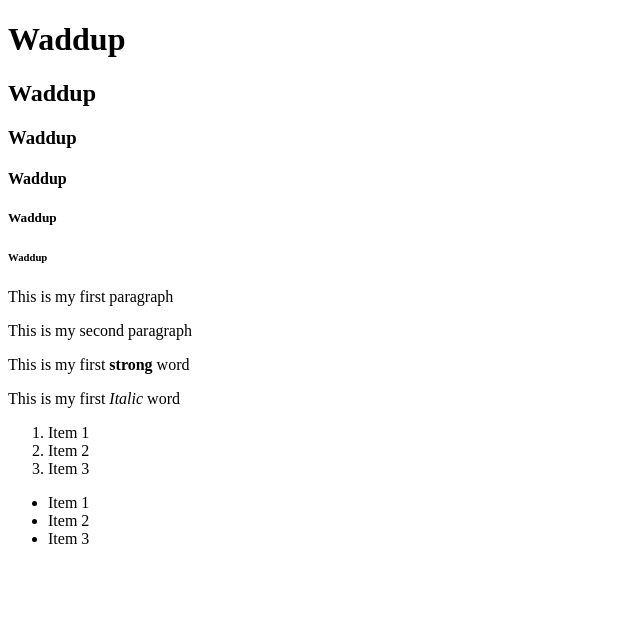
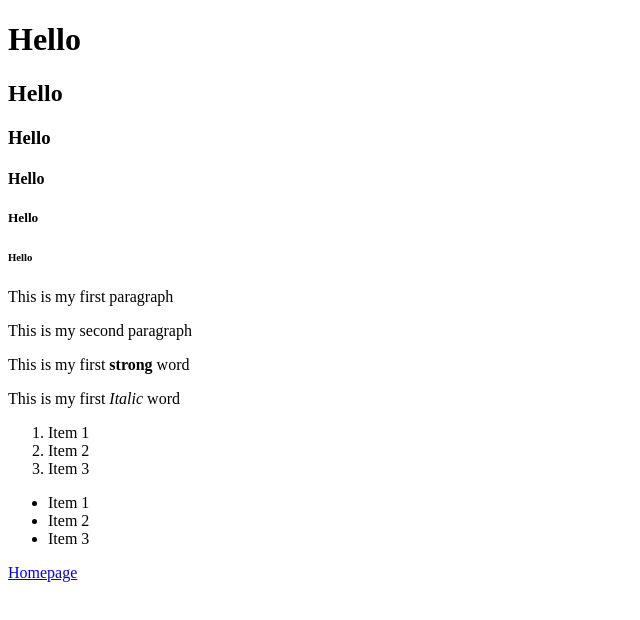
Before and after one commit to Erican606/git_test, a plain HTML site: page html-boilerplate/index.html in a window 1280 px wide. Shown: the whole page, without its empty margins (0-640 px from the left). Drawn offline with Linux system fonts and the light colour scheme.

Commit message:
html-boilerplate/index.html

```diff
--- a/html-boilerplate/index.html
+++ b/html-boilerplate/index.html
@@ -7,12 +7,12 @@
     </html>
     <!-- This is all an illusion-->
     <body>
-        <h1>Waddup</h1>
-        <h2>Waddup</h2>
-        <h3>Waddup</h3>
-        <h4>Waddup</h4>
-        <h5>Waddup</h5>
-        <h6>Waddup</h6>
+        <h1>Hello</h1>
+        <h2>Hello</h2>
+        <h3>Hello</h3>
+        <h4>Hello</h4>
+        <h5>Hello</h5>
+        <h6>Hello</h6>
         <p>This is my first paragraph</p>
         <p>This is my second paragraph</p>
         <p>This is my first <strong>strong</strong> word</p>
@@ -27,5 +27,6 @@
             <li>Item 2</li>
             <li>Item 3</li>
         </ul>
+        <a href="/odin-links-and-images/Homepage.html">Homepage</a>
     </body>
 </html>
```
Also changed, not shown: odin-links-and-images/index.html (deleted).
